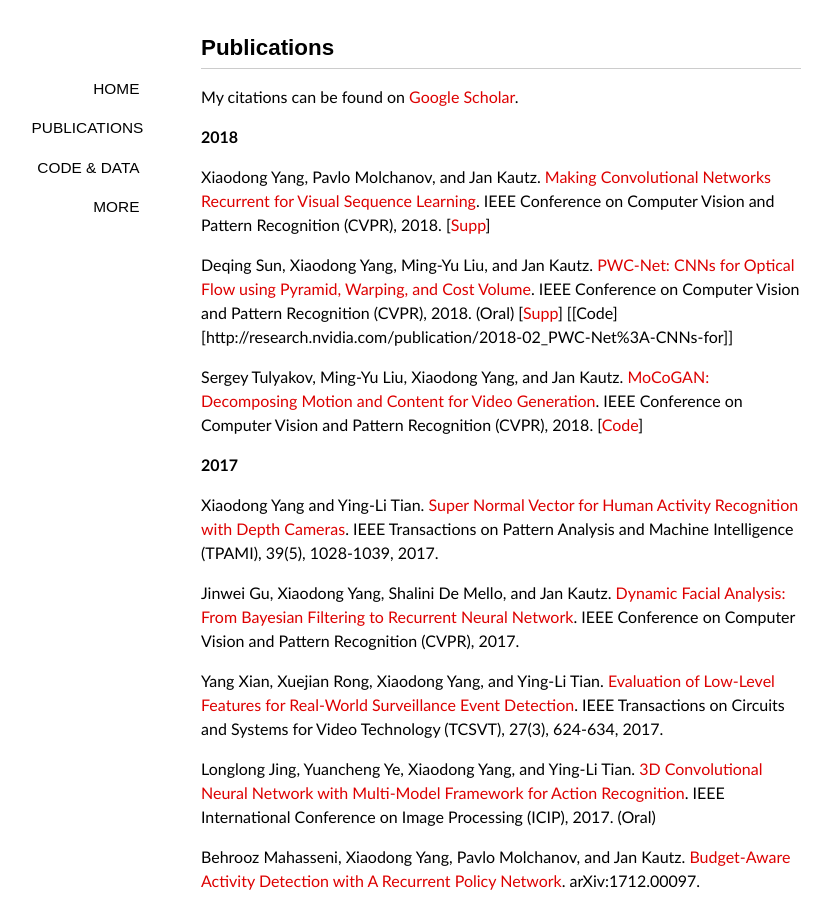
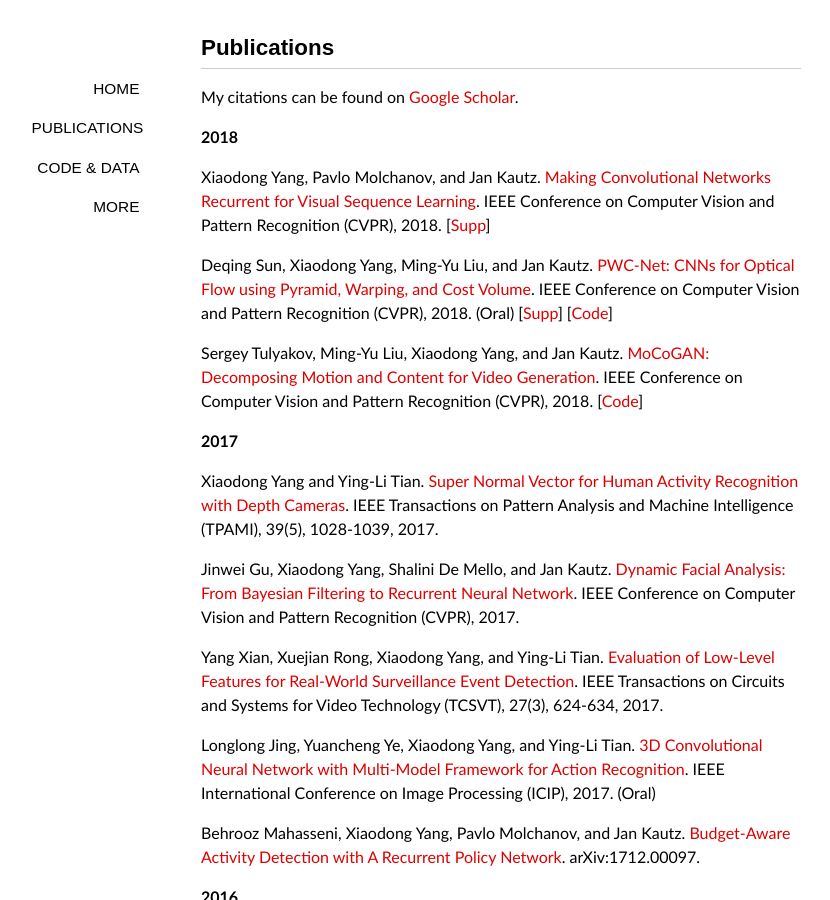
Before and after one commit to xiaodongyang/xiaodongyang.github.io, a Jekyll site: the page built from publications/index.md, in a window 1280 px wide and 900 px high. Shown: the whole window, without its empty margins (139-969 px from the left). Built offline with Jekyll 4.4.1, drawn with Linux system fonts in a browser that asks for light colours; some web fonts are replaced.

Commit message:
Update index.md

```diff
--- a/publications/index.md
+++ b/publications/index.md
@@ -11,7 +11,7 @@ My citations can be found on [Google Scholar](http://scholar.google.com/citation
 
 Xiaodong Yang, Pavlo Molchanov, and Jan Kautz. [Making Convolutional Networks Recurrent for Visual Sequence Learning](/publications/papers/prernn-cvpr18.pdf). IEEE Conference on Computer Vision and Pattern Recognition (CVPR), 2018. [[Supp](/publications/papers/prernn-supp-cvpr18.pdf)]
 
-Deqing Sun, Xiaodong Yang, Ming-Yu Liu, and Jan Kautz. [PWC-Net: CNNs for Optical Flow using Pyramid, Warping, and Cost Volume](/publications/papers/pwc-cvpr18.pdf). IEEE Conference on Computer Vision and Pattern Recognition (CVPR), 2018. (Oral) [[Supp](/publications/papers/pwc-supp-cvpr18.pdf)] [[Code][http://research.nvidia.com/publication/2018-02_PWC-Net%3A-CNNs-for]]
+Deqing Sun, Xiaodong Yang, Ming-Yu Liu, and Jan Kautz. [PWC-Net: CNNs for Optical Flow using Pyramid, Warping, and Cost Volume](/publications/papers/pwc-cvpr18.pdf). IEEE Conference on Computer Vision and Pattern Recognition (CVPR), 2018. (Oral) [[Supp](/publications/papers/pwc-supp-cvpr18.pdf)] [[Code](http://research.nvidia.com/publication/2018-02_PWC-Net%3A-CNNs-for)]
 
 Sergey Tulyakov, Ming-Yu Liu, Xiaodong Yang, and Jan Kautz. [MoCoGAN: Decomposing Motion and Content for Video Generation](/publications/papers/mocogan-cvpr18.pdf). IEEE Conference on Computer Vision and Pattern Recognition (CVPR), 2018. [[Code](https://github.com/sergeytulyakov/mocogan)]
 
```
